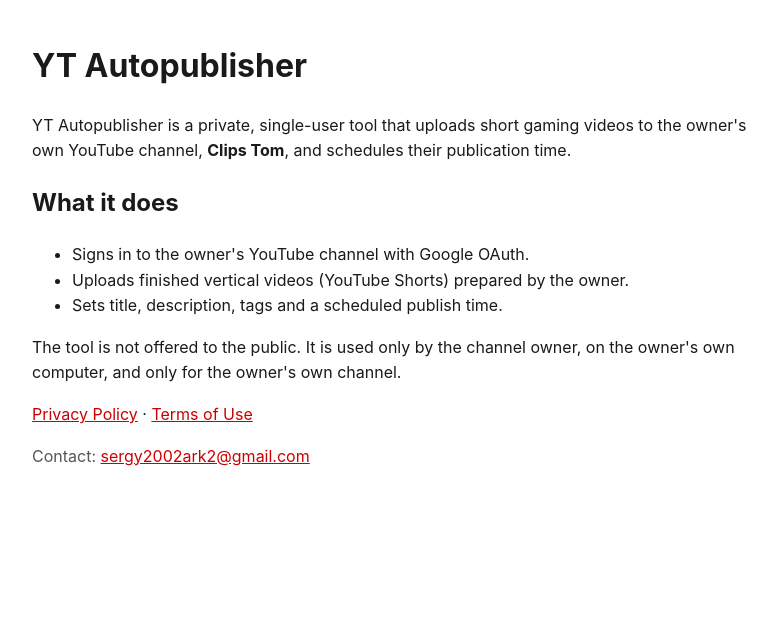
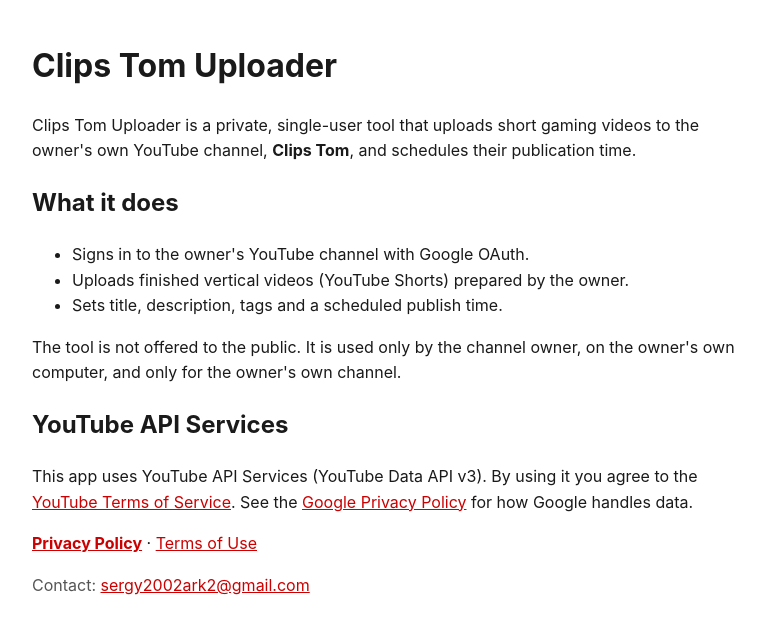
Before and after one commit to serfti/yt-autopublisher, a plain HTML site: page index.html in a window 1280 px wide. Shown: the whole page, without its empty margins (248-1025 px from the left). Drawn offline with Linux system fonts and the light colour scheme.

Commit message:
Rename app to Clips Tom Uploader, add YouTube API Services notice

```diff
--- a/index.html
+++ b/index.html
@@ -3,7 +3,7 @@
 <head>
 <meta charset="utf-8">
 <meta name="viewport" content="width=device-width, initial-scale=1">
-<title>YT Autopublisher</title>
+<title>Clips Tom Uploader</title>
 <style>
   :root { --bg:#fff; --fg:#1a1a1a; --muted:#555; --accent:#c00; }
   @media (prefers-color-scheme: dark) { :root { --bg:#111; --fg:#eee; --muted:#aaa; --accent:#ff5252; } }
@@ -14,8 +14,8 @@
 </head>
 <body>
 <main>
-  <h1>YT Autopublisher</h1>
-  <p>YT Autopublisher is a private, single-user tool that uploads short gaming videos to the owner's own
+  <h1>Clips Tom Uploader</h1>
+  <p>Clips Tom Uploader is a private, single-user tool that uploads short gaming videos to the owner's own
      YouTube channel, <strong>Clips Tom</strong>, and schedules their publication time.</p>
   <h2>What it does</h2>
   <ul>
@@ -25,7 +25,11 @@
   </ul>
   <p>The tool is not offered to the public. It is used only by the channel owner, on the owner's own computer,
      and only for the owner's own channel.</p>
-  <p><a href="privacy.html">Privacy Policy</a> · <a href="terms.html">Terms of Use</a></p>
+  <h2>YouTube API Services</h2>
+  <p>This app uses YouTube API Services (YouTube Data API v3). By using it you agree to the
+     <a href="https://www.youtube.com/t/terms">YouTube Terms of Service</a>. See the
+     <a href="https://policies.google.com/privacy">Google Privacy Policy</a> for how Google handles data.</p>
+  <p><strong><a href="privacy.html">Privacy Policy</a></strong> · <a href="terms.html">Terms of Use</a></p>
   <p class="muted">Contact: <a href="mailto:sergy2002ark2@gmail.com">sergy2002ark2@gmail.com</a></p>
 </main>
 </body>
```
Also changed, not shown: privacy.html (+2 -2 lines), terms.html (+2 -2 lines).
